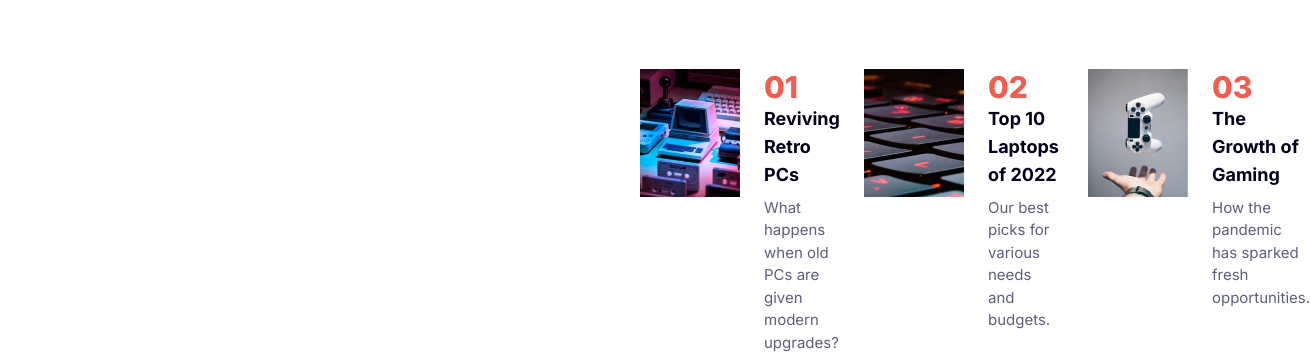
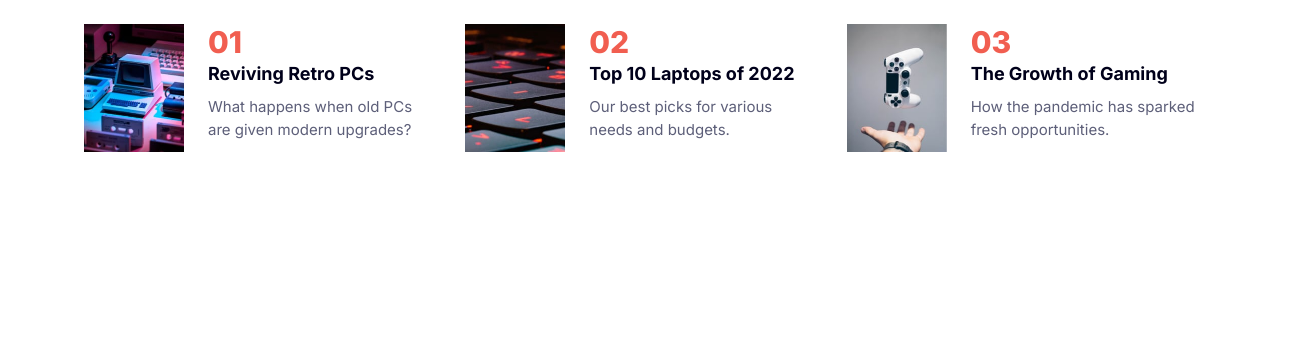
Before and after one commit to fadymas/news-homepage-main, a website: page index.html in a window 1280 px wide. Shown: the part 724-1078 px from the top of the page, 1310 px wide, since content can reach past the window. After the commit the page ends 876 px from the top, so only its background shows below. Drawn offline with Linux system fonts and the light colour scheme.

Commit message:
Update index.html

```diff
--- a/index.html
+++ b/index.html
@@ -22,7 +22,7 @@
     <title>Frontend Mentor | News homepage</title>
   </head>
   <body
-    class="font-inter text-[15px] text-very-dark-blue bg-white flex justify-center items-center px-4 lg:px-0 relative"
+    class="font-inter text-[15px] text-very-dark-blue bg-white flex flex-col justify-center items-center px-4 lg:px-0 relative"
   >
     <!-- Mobile menu overlay backdrop; toggled visible when nav opens -->
     <div
```
